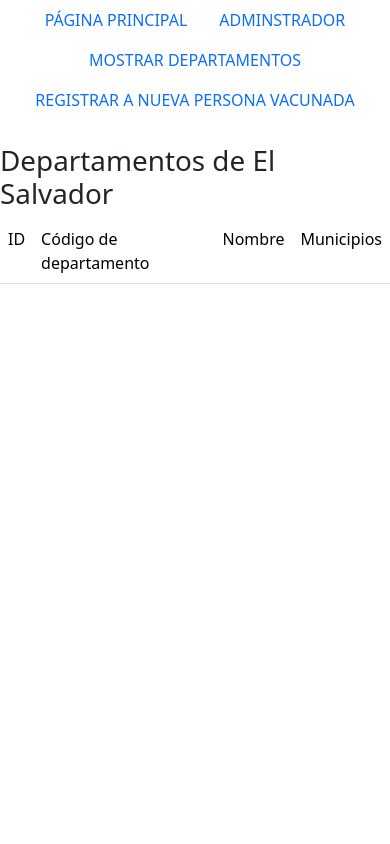
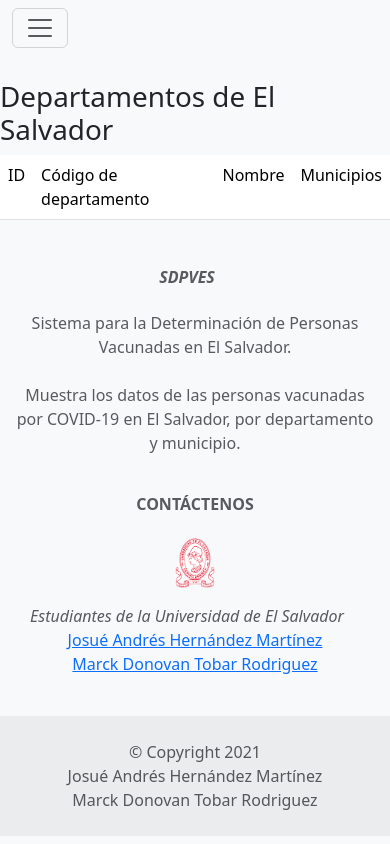
Before and after one commit to joanhermay/SDPVES, a Django app: page /departamentos in a window 390 px wide. Run offline with Django 3.2, Linux system fonts and the light colour scheme; data that the repository does not hold is empty; some libraries are stand-ins or nearby versions.

Commit message:
Hacer cambios estéticos a la página base para que lo hereden las demás
- Se agrega un 'navbar' responsive.

- Se cambia el tema de colores al gráfico de barras.

- Se agrega un 'footer' con información general.

```diff
--- a/templates/vacunacion/base.html
+++ b/templates/vacunacion/base.html
@@ -8,31 +8,116 @@
     <meta http-equiv="X-UA-Compatible" content="ie=edge">
     <link rel="stylesheet" href="{% static 'bootstrap-5.0.1-dist/css/bootstrap.min.css' %}">
     <script src="{% static 'bootstrap-5.0.1-dist/js/bootstrap.bundle.min.js' %}"></script>
+    <title>SDPVES</title>
     {% block head %}
     {% endblock %}
 </head>
-<body>
+<body class="bg-light">
 <!-- Menú de navegación-->
-<div>
-    <ul class="nav justify-content-center">
-        <li class="nav-item">
-            <a class="nav-link active" href="/">PÁGINA PRINCIPAL</a>
-        </li>
+<nav class="navbar navbar-expand-lg navbar-light bg-light">
+    <!-- Container wrapper -->
+    <div class="container-fluid">
+        <!-- Toggle button -->
+        <button
+                class="navbar-toggler"
+                type="button"
+                data-bs-toggle="collapse"
+                data-bs-target="#navbarSupportedContent"
+                aria-controls="navbarSupportedContent"
+                aria-expanded="false"
+                aria-label="Toggle navigation"
+        >
+            <span class="navbar-toggler-icon"></span>
+        </button>
 
-        <li class="nav-item">
-            <a class="nav-link" href="/./admin">ADMINSTRADOR</a>
-        </li>
-        <li class="nav-item">
-            <a class="nav-link" href="{% url 'mostrar_departamentos' %}">MOSTRAR DEPARTAMENTOS</a>
-        </li>
-        <li class="nav-item">
-            <a class="nav-link" href="{% url 'ingresar_persona_vacunada' %}">REGISTRAR A NUEVA PERSONA VACUNADA</a>
-        </li>
+        <!-- Collapsible wrapper -->
+        <div class="collapse navbar-collapse" id="navbarSupportedContent">
+            <!-- Navbar brand -->
+            <img
+                    src="{% static 'minerva2.png' %}"
+                    height="50"
+                    alt=""
+                    loading="lazy"
+            />
+            <!-- Left links -->
+            <ul class="navbar-nav ms-auto mb-2 mb-lg-0">
+                <li class="nav-item">
+                    <a class="nav-link" href="/">Página principal</a>
+                </li>
+                <li class="nav-item">
+                    <a class="nav-link" href="/./admin">Administrador</a>
+                </li>
+                <li class="nav-item">
+                    <a class="nav-link" href="{% url 'departamentos' %}">Mostrar departamentos</a>
+                </li>
+                <li class="nav-item">
+                    <a class="nav-link" href="{% url 'registro' %}">Registrar a persona vacunada</a>
+                </li>
+            </ul>
+            <!-- Left links -->
+        </div>
+    </div>
 
-    </ul>
-</div>
+</nav>
+
 <br>
 {% block content %}
 {% endblock %}
 </body>
+<!-- Footer -->
+<footer class="text-lg-center text-lg-center bg-light text-muted">
+    <!-- Section: Links  -->
+    <section class="">
+        <div class="container text-center text-md-start mt-5">
+            <!-- Grid row -->
+            <div class="row mt-3">
+                <!-- Grid column -->
+                <div class="col-md-3 col-lg-4 col-xl-3 mx-auto mb-4">
+                    <!-- Content -->
+                    <h6 class="text-uppercase fw-bold mb-4">
+                        <i class="fas fa-gem me-3">SDPVES</i>
+                    </h6>
+                    <p>
+                        Sistema para la Determinación de Personas Vacunadas en El Salvador.
+                        <br>
+                        <br>
+                        Muestra los datos de las personas vacunadas por COVID-19 en El Salvador, por departamento y
+                        municipio.
+                    </p>
+                </div>
+                <!-- Grid column -->
+                <div class="col-md-4 col-lg-3 col-xl-3 mx-auto mb-md-0 mb-4">
+                    <h6 class="text-uppercase fw-bold mb-4">
+                        Contáctenos
+                    </h6>
+                    <p>
+                        <img
+                                src="{% static 'minerva2.png' %}"
+                                height="50"
+                                alt=""
+                                loading="lazy"
+                        />
+                    <p>
+                        <i class="fas fa-home me-3">Estudiantes de la Universidad de El Salvador
+                        </i>
+                        <br>
+                        <a href="hm19065@ues.edu.sv">Josué Andrés Hernández Martínez</a>
+                        <br>
+                        <a href="tr19005@ues.edu.sv">Marck Donovan Tobar Rodriguez</a>
+                        <br>
+                    </p>
+                </div>
+            </div>
+        </div>
+    </section>
+    <!-- Section: Links  -->
+    <!-- Copyright -->
+    <div class="text-center p-4" style="background-color: rgba(0, 0, 0, 0.05);">
+        © Copyright 2021
+        <br>
+        Josué Andrés Hernández Martínez<br>Marck Donovan Tobar Rodriguez
+    </div>
+    <!-- Copyright -->
+</footer>
+<!-- Footer -->
 </html>
--- a/templates/vacunacion/mostrar_departamentos.html
+++ b/templates/vacunacion/mostrar_departamentos.html
@@ -16,7 +16,7 @@
                 <td scope="row">{{ depas.nombre }}</td>
                 <td>
                     <button class="btn btn-primary" type="button"
-                            onclick="location.href='{% url 'mostrar_municipios' codigo_depa=depas.codigo_departamento %}'">
+                            onclick="location.href='{% url 'municipios' codigo_depa=depas.codigo_departamento %}'">
                         Mostrar municipios
                     </button>
                 </td>
--- a/vacunacion/urls.py
+++ b/vacunacion/urls.py
@@ -6,7 +6,8 @@ from . import views
 app_name: 'vacunacion'
 urlpatterns = [
     path('', views.principal),
-    path('municipio/<str:codigo_depa>', views.mostrar_municipios, name='mostrar_municipios'),
-    path('ingresar_persona_vacunada', views.registrar_a_persona_vacunada, name="ingresar_persona_vacunada"),
-    path('departamentos', views.mostrar_departamentos, name='mostrar_departamentos')
+    path('municipio/<str:codigo_depa>', views.mostrar_municipios, name='municipios'),
+    path('registro', views.formulario_registrar_persona_vacunada,
+         name="registro"),
+    path('departamentos', views.mostrar_departamentos, name='departamentos')
 ]
--- a/vacunacion/views.py
+++ b/vacunacion/views.py
@@ -28,9 +28,9 @@ def mostrar_departamentos(request):
     return render(request, 'vacunacion/mostrar_departamentos.html', context)
 
 
-def registrar_a_persona_vacunada(request):
+def formulario_registrar_persona_vacunada(request):
     context = {
         'departamentos': Departamento.objects.all(),
         'municipios': Municipio.objects.all()
     }
-    return render(request, 'vacunacion/registrar_a_persona_vacunada.html', context)
+    return render(request, 'vacunacion/formulario_registrar_persona_vacunada.html', context)
```
Also changed, not shown: templates/vacunacion/principal.html (+6 -5 lines), static/minerva2.png (added), templates/vacunacion/formulario_registrar_persona_vacunada.html (renamed from templates/vacunacion/registrar_a_persona_vacunada.html).
